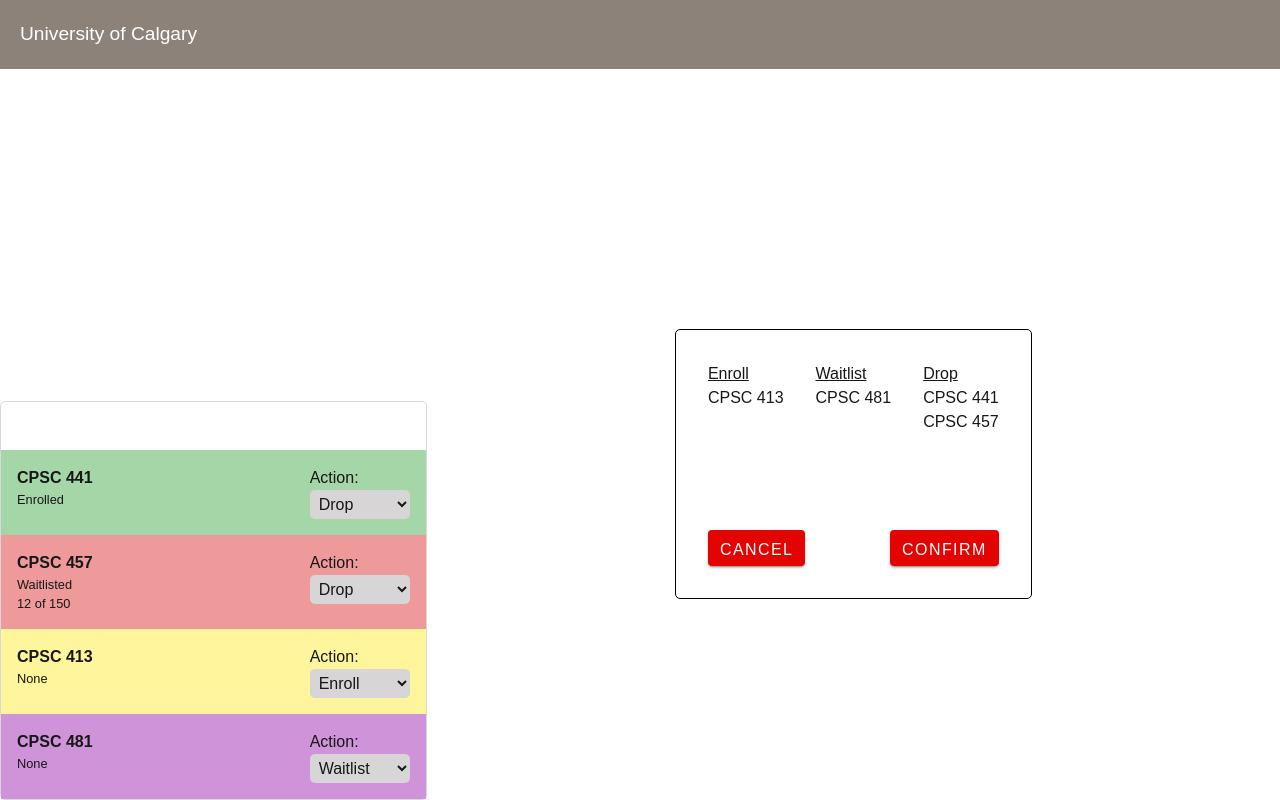
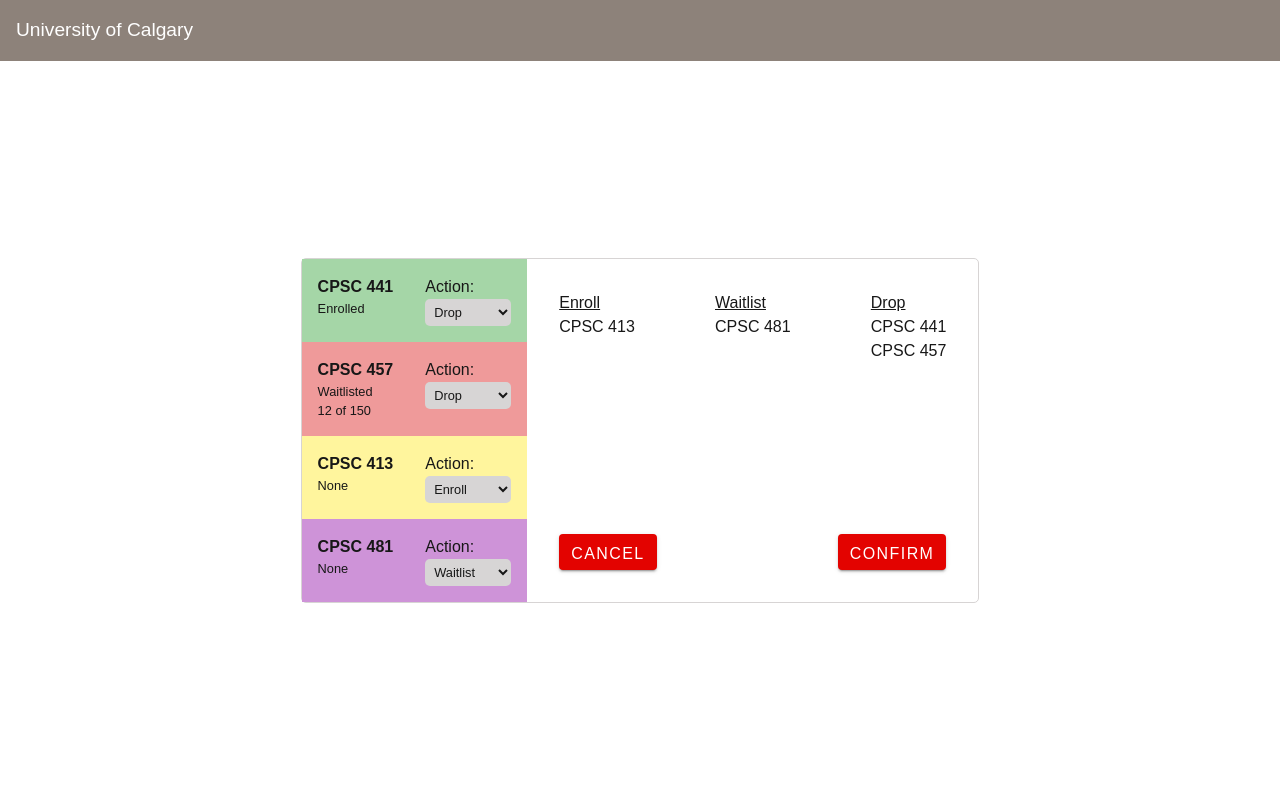
Before and after one commit to enibalo/ScheduleBuilder, a Next.js app: page / in a window 1280 px wide. Built offline with nearby package versions, Linux system fonts and the light colour scheme.

Commit message:
updated design

```diff
--- a/src/app/Get.module.css
+++ b/src/app/Get.module.css
@@ -8,16 +8,25 @@
   #main {
     display: grid;
     grid-auto-flow: column;
+    grid-template-columns: 1fr 2fr;
+    border: 1px solid rgb(215, 212, 212);
+    border-radius: 5px;
+  }
+
+
+  #outer{
     flex-grow: 1;
-    grid-template-columns: 1fr 2fr;
+    display: flex;
+    justify-content: center;
+    align-items: center;
+    padding:  32px;
   }
 
   #header {
-    padding: 20px;
+    padding: 16px;
     background-color: #8d827a;
     color: white;
     font-size: 1.2em;
-    margin-bottom: 60px;
   }
 
   #button {
@@ -40,17 +49,14 @@
   }
 
   #left {
-    display: flex
-;
-    align-items: flex-end;
+
 
   }
 
-  #right {
-    display: flex;
-    justify-content: center;
-    align-items: center;
-  }
+#right{
+
+}
+
 
   .underline{
     text-decoration: underline;
@@ -60,22 +66,22 @@
     background-color: rgb(215, 213, 213);
     border-radius: 5px;
     padding: 5px;
+    font-size: 0.8em;
   }
 
   #listContainer{
     display: flex;
     justify-content: space-between;
-    gap: 32px;
+
   }
 
 
   #box{
-    border: 1px solid black;
-    border-radius: 5px;
     padding: 32px;
     display: flex;
     flex-direction: column;
-    gap: 96px;
+    justify-content: space-between;
+    height: 100%;
   }
 
 
@@ -87,11 +93,8 @@
 
   #courseList{
     display: grid;
-    gap: 0px;
-    flex-grow: 1;
-    border: 1px solid rgb(216, 216, 216);
-    border-radius: 5px;
-    padding-top: 48px;
+    height: 100%;
+
   }
 
   .smallText{
@@ -101,6 +104,7 @@
   .course{
     display: flex;
     padding: 16px;
+    gap: 32px;
     justify-content: space-between;
   }
 
--- a/src/app/GetSchedule.js
+++ b/src/app/GetSchedule.js
@@ -77,6 +77,7 @@ export default function GetSchedule() {
     <header id={style.header}>
         <div>University of Calgary</div>
     </header>
+    <div id={style.outer}>
       <main id={style.main}>
         <section id={style.left}>
           <ul id={style.courseList}>
@@ -109,7 +110,7 @@ export default function GetSchedule() {
 
         </section>
 
-      <section id={style.right}>
+        <section>
           <div id={style.box}>
           <div id={style.listContainer}>
             <div>
@@ -144,6 +145,10 @@ export default function GetSchedule() {
           </div>
         </section>
       </main>
+      <div>
+
+      </div>
+    </div>
     </div>
   );
 }
```
Lines whose indentation alone changed are shown as unchanged.
